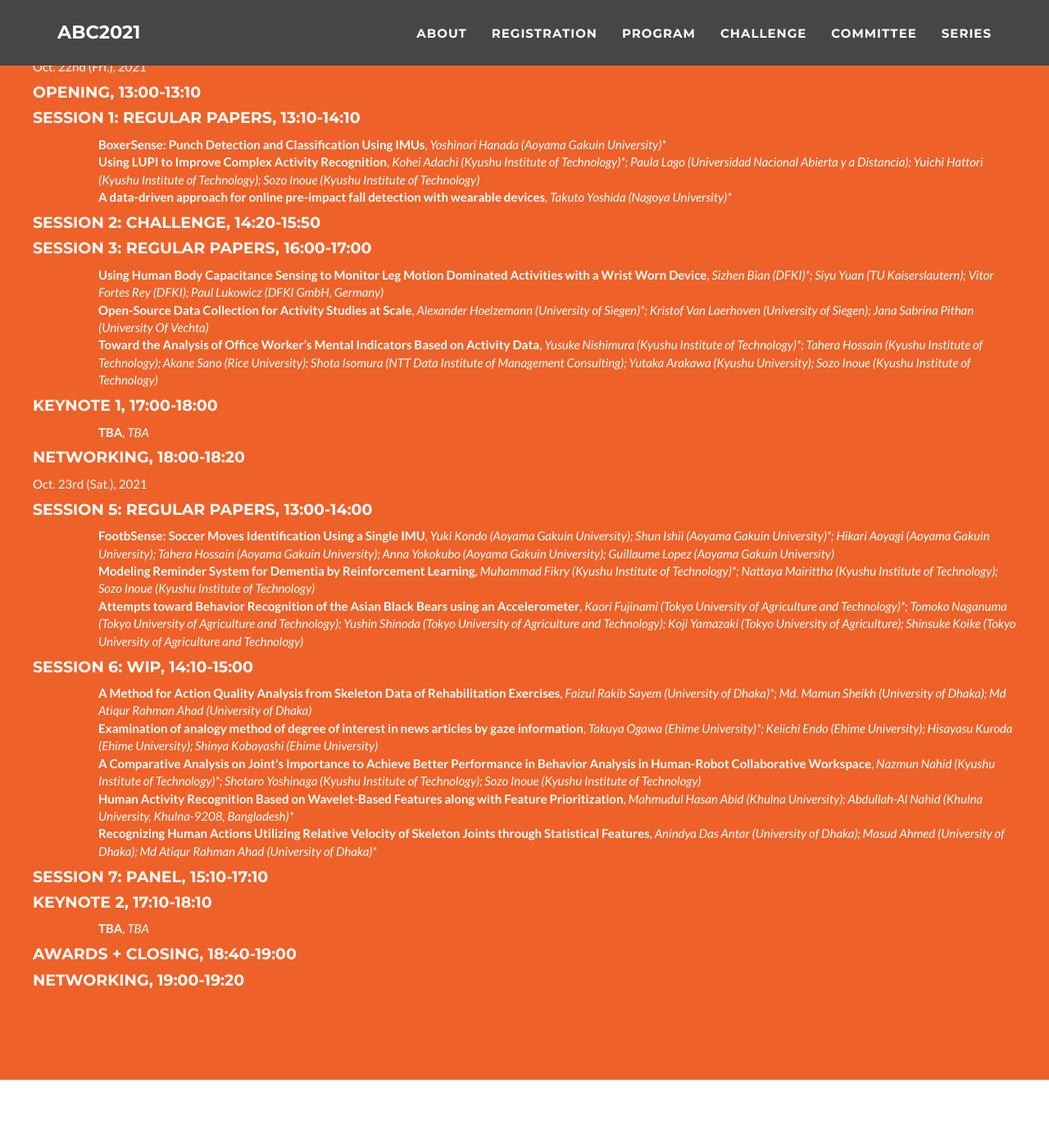
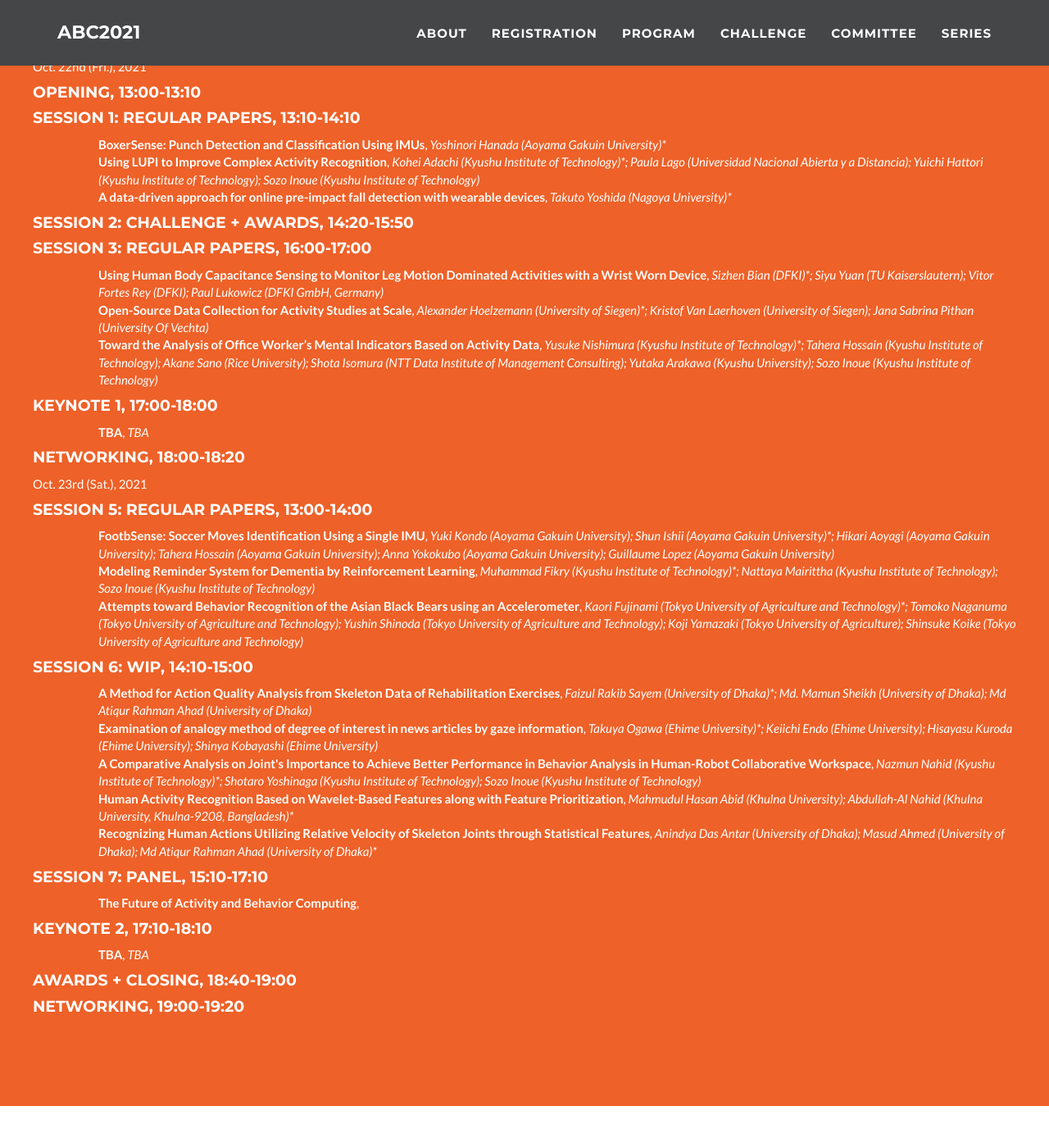
Before and after one commit to abc-research/abc-research.github.io, a Jekyll site: the page built from index.html, in a window 1280 px wide and 1400 px high, scrolled down 1899 px. Shown: the top 1388 px of the window at 82% size. Built offline with Jekyll 4.4.1, drawn with Linux system fonts in a browser that asks for light colours.

Commit message:
Update _config.yml

```diff
--- a/_config.yml
+++ b/_config.yml
@@ -93,7 +93,7 @@ program:
             authors: "Kohei Adachi (Kyushu Institute of Technology)*; Paula Lago (Universidad Nacional Abierta y a Distancia); Yuichi Hattori (Kyushu Institute of Technology); Sozo Inoue (Kyushu Institute of Technology)"
           - title: "A data-driven approach for online pre-impact fall detection with wearable devices"
             authors: "Takuto Yoshida (Nagoya University)*"
-      - name: "Session 2: Challenge"
+      - name: "Session 2: Challenge + Awards"
         time: "14:20-15:50"
       - name: "Session 3: Regular papers"
         time: "16:00-17:00"
@@ -137,6 +137,8 @@ program:
             authors: "Anindya Das Antar (University of Dhaka); Masud Ahmed (University of Dhaka); Md Atiqur Rahman Ahad (University of Dhaka)*"
       - name: "Session 7: Panel"
         time: "15:10-17:10"
+        paper:
+          - title: "The Future of Activity and Behavior Computing"
       - name: "Keynote 2"
         time: "17:10-18:10"
         paper:
```
